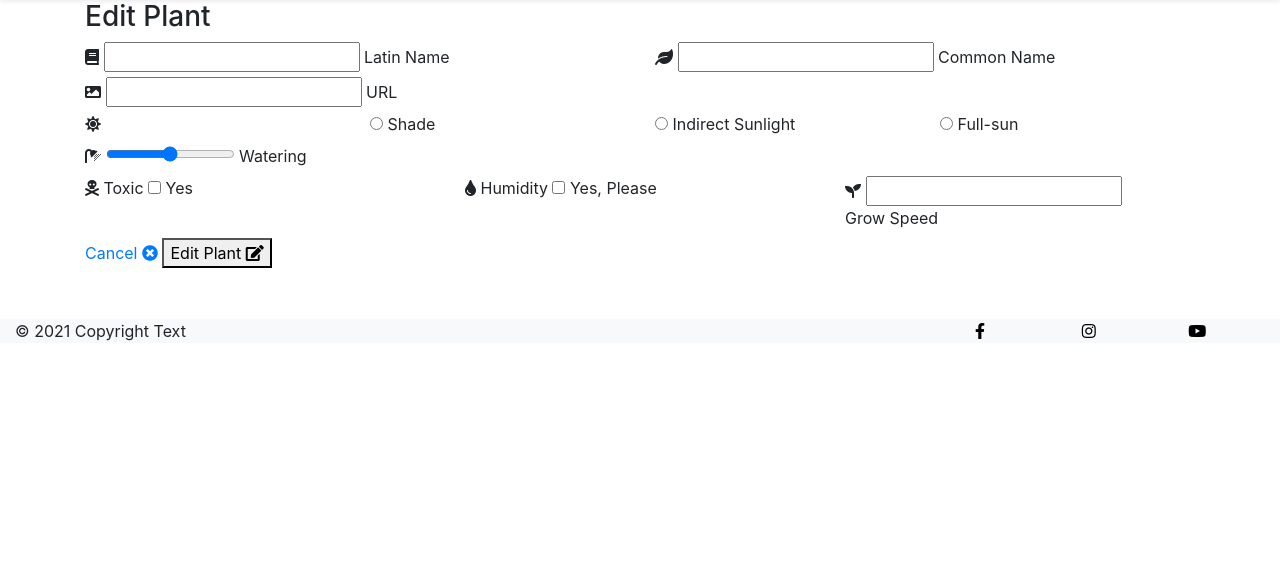
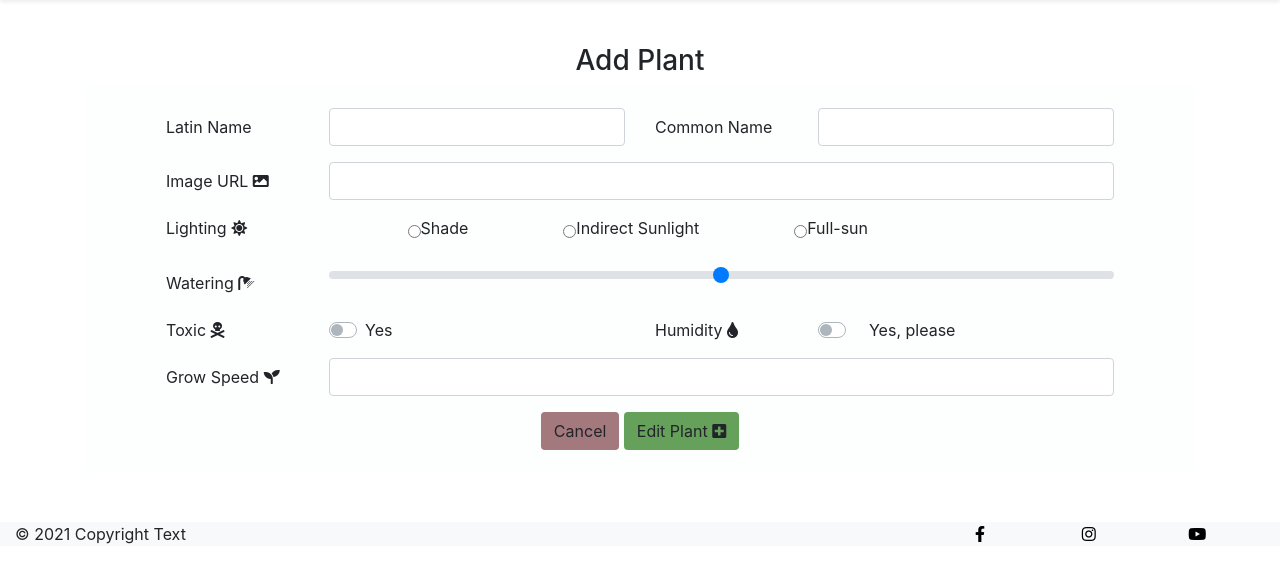
Before and after one commit to keeks-mtl/petiole, a Flask app: template templates/edit_plant.html in a window 1280 px wide. Shown: the part 106-689 px from the top of the page. Run offline with Flask 2, Linux system fonts and the light colour scheme; the template is opened without the code that fills it, so the values that code supplies are empty; some libraries are stand-ins or nearby versions.

Commit message:
Add styles to edit_plant

```diff
--- a/app.py
+++ b/app.py
@@ -107,7 +107,7 @@ def logout():
 def add_plant():
     if request.method =="POST":
         toxic = "Yes" if request.form.get("toxic") else "No"
-        humidity = "Yes" if request.form.get("humidity") else "No"
+        humidity = "Yes, please" if request.form.get("humidity") else "No"
         plant = {
             "plant_latin_name" : request.form.get("plant_latin_name"),
             "plant_common_name" : request.form.get("plant_common_name"),
@@ -130,10 +130,11 @@ def add_plant():
 def edit_plant(plant_id):
     if request.method =="POST":
         toxic = "Yes" if request.form.get("toxic") else "No"
-        humidity = "Yes" if request.form.get("humidity") else "No"
+        humidity = "Yes, please" if request.form.get("humidity") else "No"
         submit = {
             "plant_latin_name" : request.form.get("plant_latin_name"),
             "plant_common_name" : request.form.get("plant_common_name"),
+            "plant_image" : request.form.get("plant_image"),
             "lighting" : request.form.get("lighting"),
             "watering" : request.form.get("watering"),
             "toxic" : toxic,
--- a/templates/edit_plant.html
+++ b/templates/edit_plant.html
@@ -1,138 +1,143 @@
 {% extends "base.html" %}
 {% block content %}
 
-    <h3 class="center-align">Edit Plant</h3>
-
-      <div class="row card-panel grey lighten-5">
-        <form class="col s12" method="POST" action="{{ url_for('edit_plant', plant_id=plant._id) }}">
-            <div class="row">
+    <div class="container add-plant-form">
+        <h3 class="text-center">Add Plant</h3>
+        <div class="row light-grey-box justify-content-center">
+            <form class="col-md-11" method="POST" action="{{ url_for('edit_plant', plant_id=plant._id) }}">
+                <div class="form-group row">
                     <!-- latin name input -->
-                <div class="input-field col m6">
-                    <i class="fas fa-book prefix"></i>
-                    <input id="plant_latin_name" name="plant_latin_name" minlength="3"
+                    <label class="col-sm-2 col-form-label" for="plant_latin_name">
+                        Latin Name
+                    </label>
+                    <div class="col-sm-4">
+                        <input class="form-control" id="plant_latin_name" name="plant_latin_name" minlength="3"
                             value="{{ plant.plant_latin_name }}" maxlength="50" type="text" class="validate" required>
-                    <label for="plant_latin_name">Latin Name</label>
                     </div>
                     <!-- common name input -->
-                <div class="input-field col m6">
-                    <i class="fas fa-leaf prefix"></i>
-                    <input id="plant_common_name" name="plant_common_name" minlength="3"
-                        value="{{ plant.plant_common_name }}" maxlength="50" type="text" class="validate" required>
-                    <label for="plant_common_name">Common Name</label>
+                    <label class="col-sm-2 col-form-label" for="plant_common_name">
+                        Common Name
+                    </label>
+                    <div class="col-sm-4">
+                        <input class="form-control" id="plant_common_name" name="plant_common_name" minlength="3"
+                            value="{{ plant.plant_common_name }}" maxlength="50" type="text" required>
                     </div>
                 </div>
-            <!-- photo url -->
-            <div class="row">
-                <div class="input-field col s12">
-                    <i class="fas fa-image prefix"></i>
-                    <input type="text" name="plant_image" id="plant_image" value="{{ plant.plant_image }}"
-                        class="validate" required>
-                    <label for="plant_image">URL</label>
+                <div class="form-group row">
+                    <!-- plant image url -->
+                    <label class="col-sm-2 col-form-label" for="plant_image">
+                        Image URL <i class="fas fa-image prefix"></i>
+                    </label>
+                    <div class="col-sm-10">
+                        <input class="form-control" type="text" name="plant_image"
+                            value="{{ plant.plant_image }}" id="plant_image" maxlength="50" required>
                     </div>
                 </div>
-            <!-- lighting radio -->
-            <div class="row">
-                <div class="input-field col m6">
-                    <div class="row">
-                        <div class="col m1">
-                            <i class="fas fa-sun prefix"></i>
+                <!-- lighting radios -->
+                <div class="form-group row">
+                    <div class="col-2">
+                        <span>Lighting <i class="fas fa-sun prefix"></i></span>
                     </div>
-                        <div class="col m2">
+                    <div class="col-10 text-justify">
+                        <div class="form-check form-check-inline">
+                            {% if plant.lighting == "Shade" %}
+                                <input id="Shade" name="lighting" value="Shade" type="radio" required checked />
+                            {% else %}
+                                <input id="Shade" name="lighting" value="Shade" type="radio" required />
+                            {% endif %}
                             <label for="Shade">
-                                {% if plant.lighting == "Shade" %}
-                                <input id="Shade" name="lighting" type="radio" value="Shade" class="validate" checked/>
-                                {% else %}
-                                <input id="Shade" name="lighting" type="radio" value="Shade" class="validate" required/>
-                                {% endif %}
-                                <span>Shade</span>
+                                Shade
                             </label>
                         </div>
-                        <div class="col m5">
-                            <label for="Indirect Sunlight">
+                        <div class="form-check form-check-inline">
                             {% if plant.lighting == "Indirect Sunlight" %}
-                                <input id="Indirect Sunlight" name="lighting" value="Indirect Sunlight" type="radio" checked/>
+                                <input id="Indirect Sunlight" name="lighting" value="Indirect Sunlight" type="radio" checked />
                             {% else %}
                                 <input id="Indirect Sunlight" name="lighting" value="Indirect Sunlight" type="radio" />
                             {% endif %}
-                                <span>Indirect Sunlight</span>
+                            <label for="Indirect Sunlight">
+                                Indirect Sunlight
                             </label>
                         </div>
-                        <div class="col m4">
-                            <label for="Full-sun">
+                        <div class="form-check form-check-inline">
                             {% if plant.lighting == "Full-sun" %}
-                                <input id="Full-sun" name="lighting" value="Full-sun" type="radio" checked/>
+                                <input id="Full-sun" name="lighting" value="Full-sun" type="radio" checked />
                             {% else %}
                                 <input id="Full-sun" name="lighting" value="Full-sun" type="radio" />
                             {% endif %}
-                                <span>Full-sun</span>
+                            <label for="Full-sun">
+                                Full-sun
                             </label>
                         </div>
                     </div>
                 </div>
-            </div>
                 <!-- water range -->
-            <div class="row">
-                <div class="range-field col m2">
-                    <i class="fas fa-shower prefix"></i>
-                    <input type="range" id="watering" name="watering" value="{{ plant.watering }}"
-                        min="1" max="5" class="validate" Required/>
-                    <label for="watering">Watering</label>
+                <div class="form-group row">
+                    <label class="col-sm-2 col-form-label" for="watering">
+                        Watering <i class="fas fa-shower prefix"></i>
+                    </label>
+                    <div class="col-sm-10">
+                        <input type="range" class="custom-range" id="watering"
+                            value="{{ plant.watering }}" name="watering"
+                            min="1" max="5" step="1" Required />
                     </div>
                 </div>
-            <div class="row">
+                <div class="form-group row">
                     <!-- toxic toggle -->
-                <div class="input-field col m4">
-                    <div class="switch">
-                        <i class="fas fa-skull-crossbones prefix"></i>
-                        <label for="toxic">
-                            Toxic
+                    <div class="col-2">
+                        <span>Toxic <i class="fas fa-skull-crossbones prefix"></i></span>
+                    </div>
+                    <div class="col-4">
+                        <div class="custom-control custom-switch custom-control-inline">
                             {% if plant.toxic == "Yes" %}
-                                <input type="checkbox" id="toxic" name="toxic" checked>
+                                <input type="checkbox" class="custom-control-input" id="toxic" name="toxic" checked>
                             {% else %}
-                                <input type="checkbox" id="toxic" name="toxic">
+                                <input type="checkbox" class="custom-control-input" id="toxic" name="toxic">
                             {% endif %}
-                            <span class="lever"></span>
+                            <label class="custom-control-label" for="toxic">
                                 Yes
                             </label>
                         </div>
                     </div>
                     <!-- humidity toggle -->
-                <div class="input-field col m4">
-                    <div class="switch">
-                        <i class="fas fa-tint prefix"></i>
-                        <label for="humidity">
-                            Humidity
+                    <div class="col-2">
+                        <span>Humidity <i class="fas fa-tint prefix"></i></span>
+                    </div>
+                    <div class="col-4">
+                        <div class="custom-control custom-switch">
                             {% if plant.humidity == "Yes, please" %}
-                                <input type="checkbox" id="humidity" name="humidity" checked>
+                            <input type="checkbox" class="custom-control-input" id="humidity" name="humidity" checked>
                             {% else %}
-                                <input type="checkbox" id="humidity" name="humidity">
+                            <input type="checkbox" class="custom-control-input" id="humidity" name="humidity">
                             {% endif %}
-                            <span class="lever"></span>
-                            Yes, Please
+                            <label class="custom-control-label col-sm-6" for="humidity">
+                                Yes, please
                             </label>
                         </div>
                     </div>
-                <!-- grow speed radios -->
-                <div class="input-field col m4">
-                    <i class="fas fa-seedling prefix"></i>
-                    <input id="grow_speed" name="grow_speed" type="text" minlength="3"
-                        value="{{ plant.grow_speed }}" maxlength="50" class="validate" required>
-                    <label for="grow_speed">Grow Speed</label>
+                </div>
+                <!-- grow speed -->
+                <div class="form-group row">
+                    <label class="col-sm-2 col-form-label" for="grow_speed">
+                        Grow Speed <i class="fas fa-seedling prefix"></i>
+                    </label>
+                    <div class="col-sm-10">
+                        <input class="form-control" id="grow_speed" name="grow_speed"
+                            value="{{ plant.grow_speed }}" type="text" minlength="3"
+                            maxlength="50" class="validate" required>
                     </div>
                 </div>
+            <!-- submit -->
                 <div class="row">
-                <div class="col s12 center-align">
-                    <!-- cancel button -->
-                    <a href="{{ url_for('get_plants') }}" class="btn-large red">
-                        Cancel <i class="fas fa-times-circle right"></i>
-                    </a>
-                    <!-- submit button -->
-                    <button type="submit" class="btn-large">
-                        Edit Plant <i class="fas fa-edit right"></i>
+                    <div class="col-12 text-center">
+                        <a class="btn del-btn" href="{{ url_for('profile', username=session['user']) }}">Cancel</a>
+                        <button type="submit" class="btn green-btn">
+                            Edit Plant <i class="fas fa-plus-square right"></i>
                         </button>
                     </div>
                 </div>
             </form>
         </div>
+    </div>
 
 {% endblock %}
```
Also changed, not shown: templates/add_plant.html (+1 -108 lines). Lines whose indentation alone changed are shown as unchanged.
